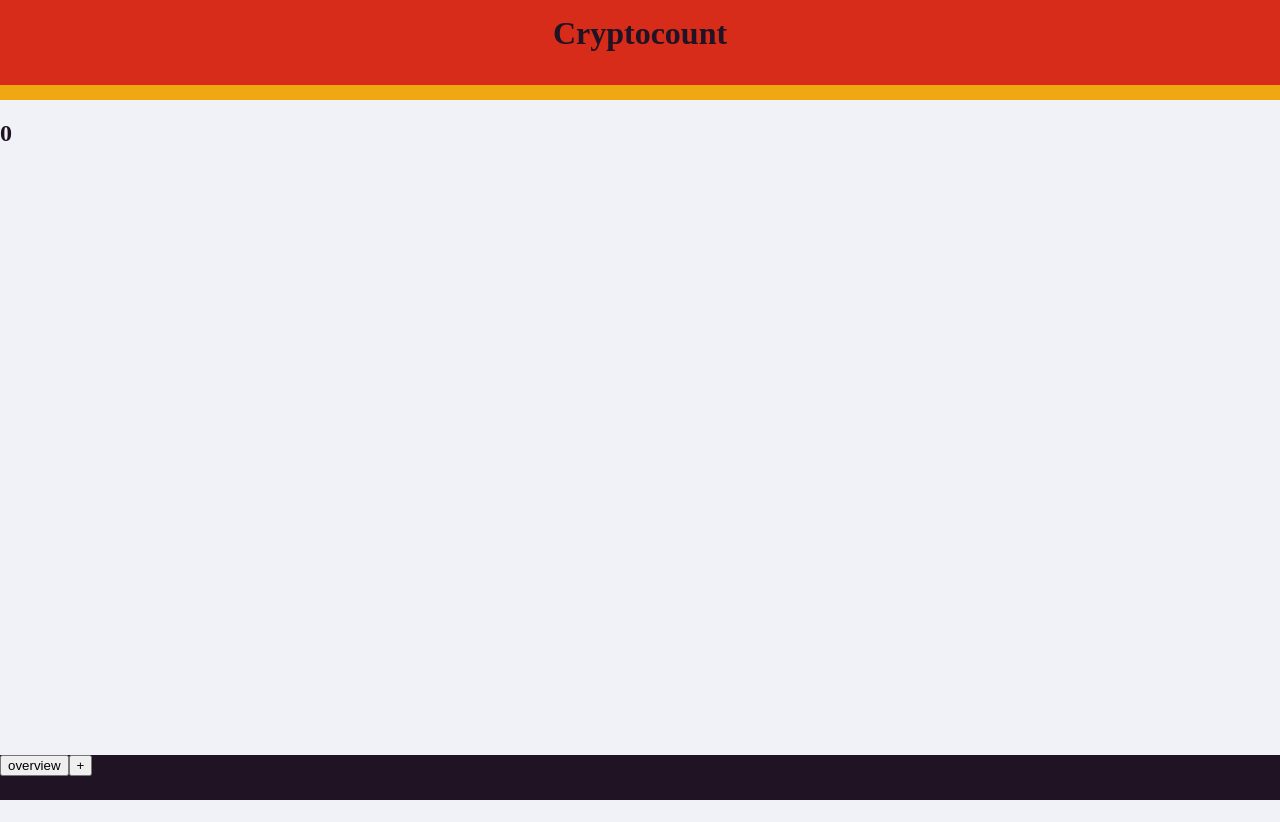
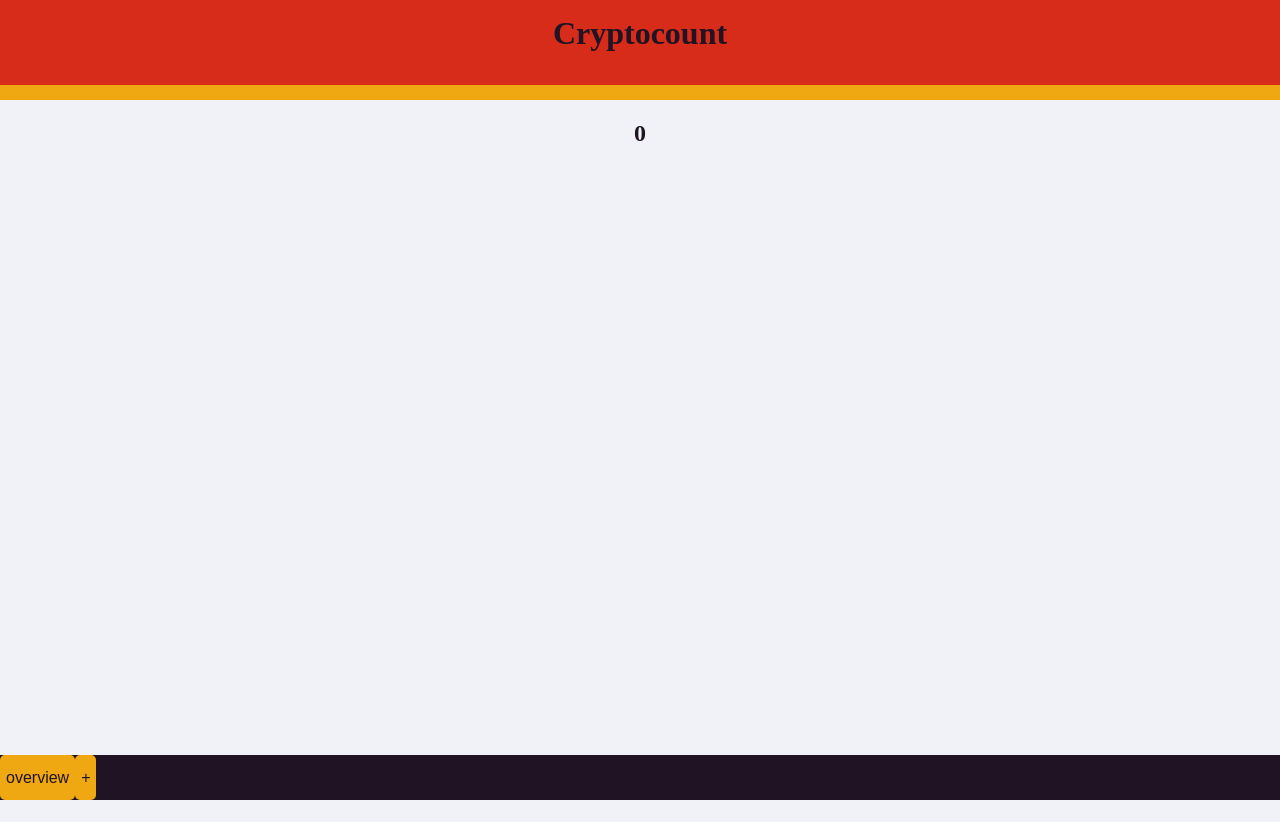
Before and after one commit to alexmat2on/Cryptocount, a plain HTML site: page index.html in a window 1280 px wide. Drawn offline with Linux system fonts and the light colour scheme.

Commit message:
style tab navigation

```diff
--- a/css/cryptocount_light.css
+++ b/css/cryptocount_light.css
@@ -12,7 +12,7 @@ html {
 
 body {
     padding: 0;
-    margin: 0;
+    margin: auto;
 }
 
 p {
@@ -31,6 +31,10 @@ p {
     height: 15px;
 }
 
+#container {
+    text-align: center;
+}
+
 #tabnav {
     position:absolute;
     bottom:0;
@@ -38,3 +42,30 @@ p {
     height:45px;   /* Height of the footer */
     background: #201324;
 }
+
+/* Style the tabs */
+#tabnav button {
+    background-color: #efa811;
+    border: none;
+    color: #201324;
+    padding: auto;
+    text-align: center;
+    text-decoration: none;
+    display: inline-block;
+    font-size: 16px;
+    height: 100%;
+
+    border-radius: 5px;
+}
+
+/* Change background color of buttons on hover */
+div#tabnav button:hover {
+    background-color: #f0f2f7;
+    color: #201324;
+}
+
+/* Create an active/current tablink class */
+#tabnav button.active {
+    background-color: #201324;
+    color: #fff;
+}
--- a/index.html
+++ b/index.html
@@ -20,12 +20,12 @@
 
             <!-- dynamically create new divs for added assets -->
 
-            <div id="tabnav">
-                <script>
-                refreshNavTabs();
-                updateAssetDivs();
-                </script>
-            </div> <!-- tabnav -->
         </div> <!-- container -->
+        <div id="tabnav">
+            <script>
+            refreshNavTabs();
+            updateAssetDivs();
+            </script>
+        </div> <!-- tabnav -->
     </body>
 </html>
--- a/js/assets.js
+++ b/js/assets.js
@@ -64,7 +64,7 @@ function updateAssetDivs() {
             assetDivs.push(newAsset);
 
             var containerDiv = document.getElementById("container");
-            containerDiv.insertBefore(newAsset, tabnav);
+            containerDiv.appendChild(newAsset);
         }
     }
 }
```
